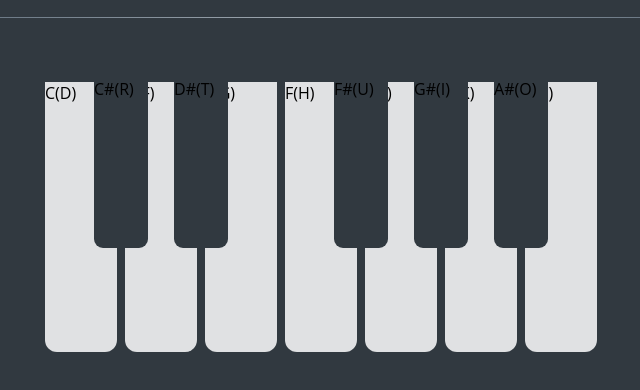
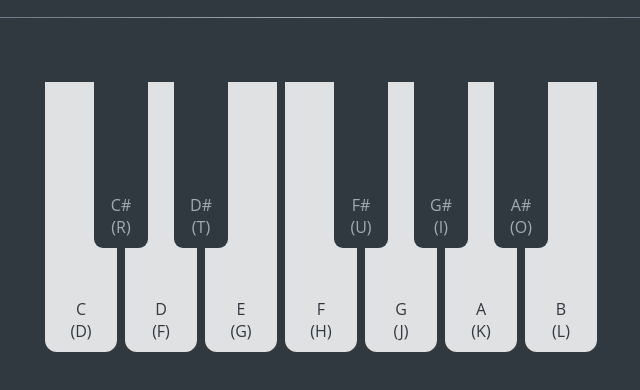
Before and after one commit to Albinous/virtual-music-kit, a website built with Vite: page index.html in a window 1280 px wide. Shown: the part 66-456 px from the top of the page, without its empty margins (319-959 px from the left). Built offline with nearby package versions, Linux system fonts and the light colour scheme.

Commit message:
feat: add positioning of note and key

```diff
--- a/src/styles/style.scss
+++ b/src/styles/style.scss
@@ -29,6 +29,7 @@
     display: flex;
     justify-content: space-between;
     width: 100%;
+    color: $bg-color;
   }
 
   .keys-sharp {
@@ -43,6 +44,7 @@
     justify-content: space-between;
 
     pointer-events: none;
+    color: $border-color;
   }
 }
 
@@ -56,12 +58,21 @@
 
   background: $white-key-color;
   border-radius: 0 0 12px 12px;
+  padding-bottom: 10px;
 
   cursor: pointer;
   transition: $transition;
+  display: flex;
+  flex-direction: column;
+  justify-content: flex-end;
+  align-items: center;
 
   &:hover {
     background: $white-key-hover;
+  }
+
+  & .note {
+    display: block;
   }
 
   &.sharp {
@@ -117,8 +128,9 @@
 //   pointer-events: none;
 // }
 // .piano-key::after {
-//   display: none;
-//   content: attr(data-letter);
+//   // display: none;
+//   content: attr(data-key);
+//   bottom: -80px;
 // }
 // .piano-key:hover::before,
 // .piano-key:hover::after {
```
